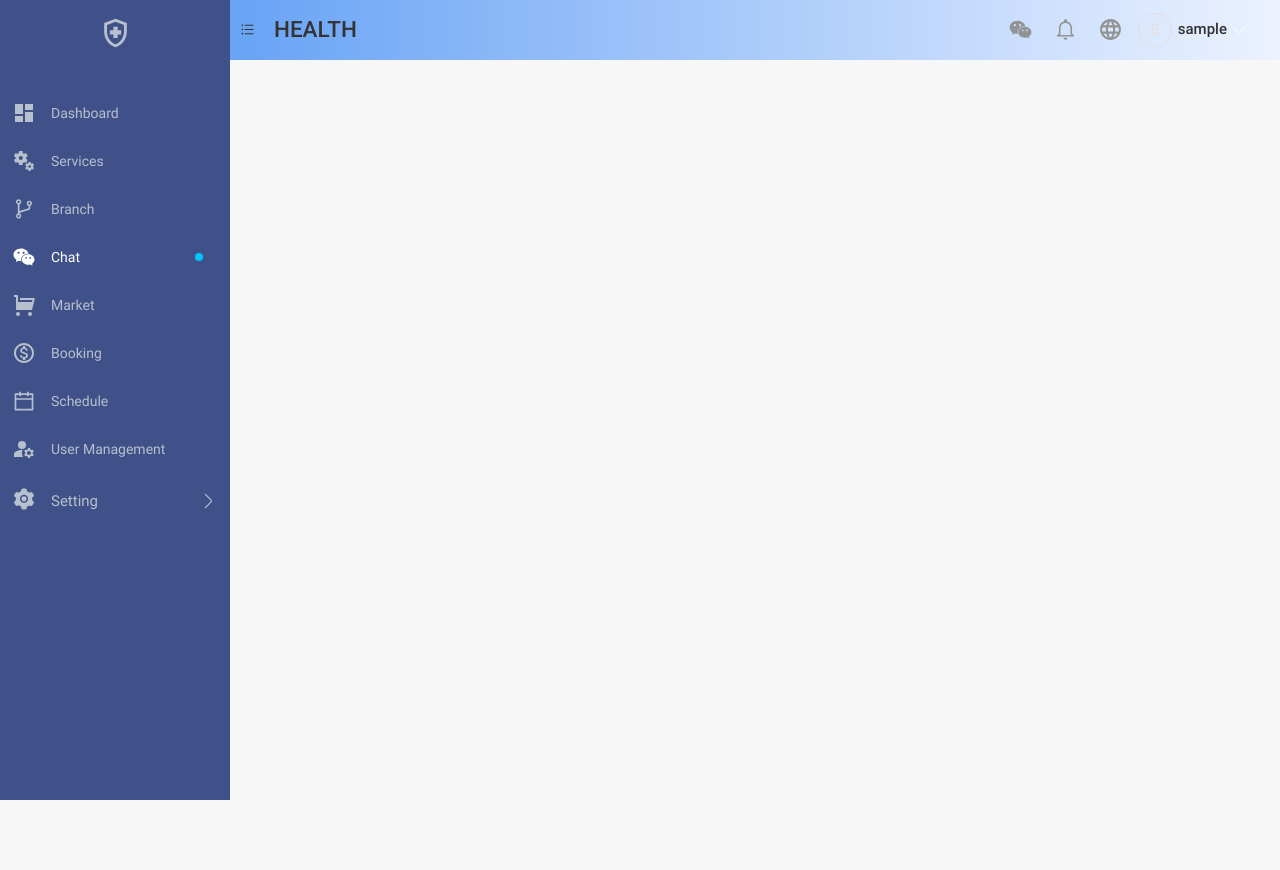
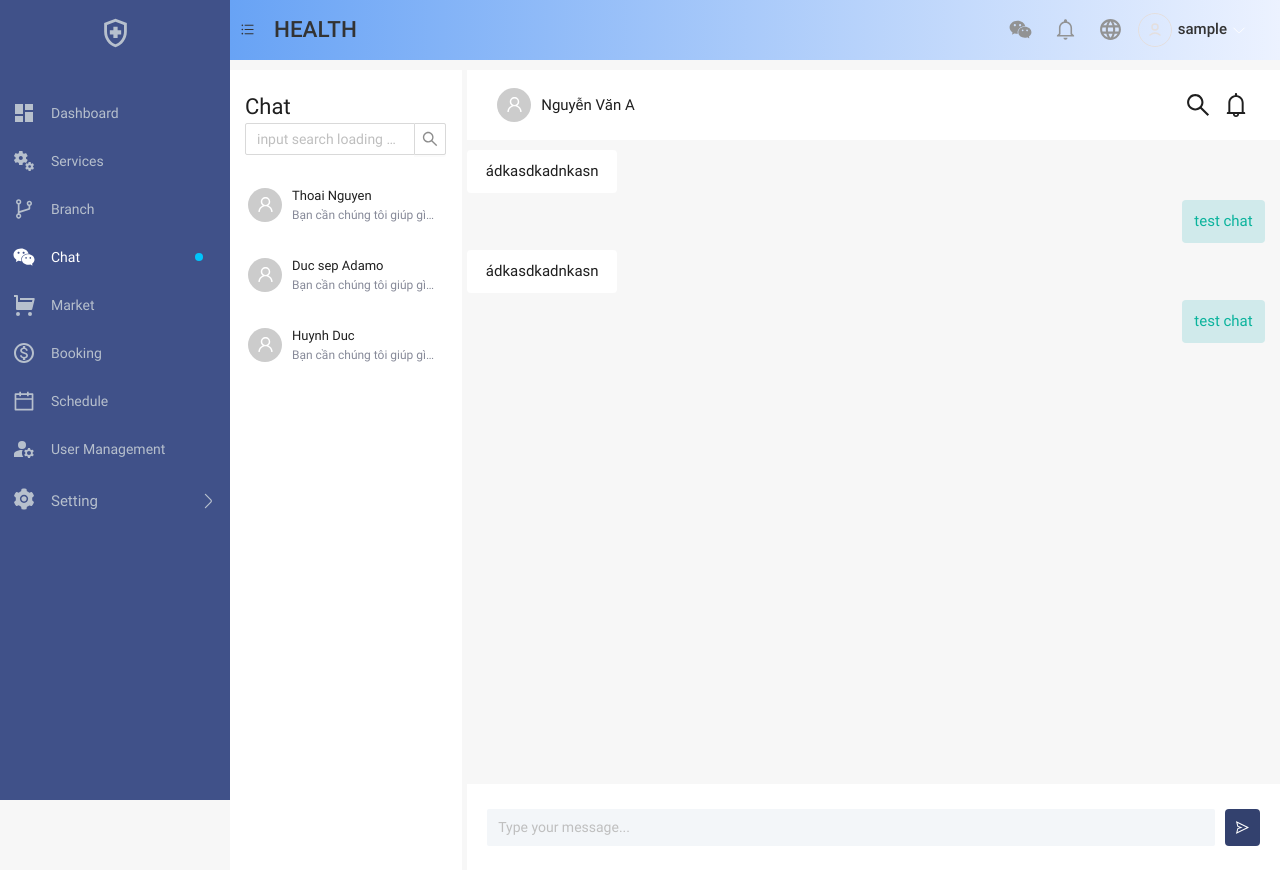
Before and after one commit to ducphd2/misalon-admin, a React (Create React App) app: page /chat in a window 1280 px wide. Before the commit the page ends 800 px from the top, so only its background shows below. Built offline with nearby package versions, Linux system fonts and the light colour scheme; sample sign-in values are in the browser's storage.

Commit message:
update UI chat

```diff
--- a/package.json
+++ b/package.json
@@ -77,6 +77,7 @@
   "devDependencies": {
     "@faker-js/faker": "^8.0.1",
     "@types/google-map-react": "^2.1.7",
+    "emoji-picker-react": "^4.4.9",
     "google-map-react": "^2.2.1"
   }
 }
--- a/src/components/Protected/Protected.tsx
+++ b/src/components/Protected/Protected.tsx
@@ -11,6 +11,7 @@ import Dashboard from "../../pages/Dashboard/Dashboard";
 import Booking from "../../pages/Booking/Booking";
 import Schedule from "../../pages/Shedule/Schedule";
 import UserManagement from "../../pages/UserManagement/UserManagement";
+const Chat = lazy(() => import("../../pages/Chat"));
 const Header = lazy(() => import("../Header"));
 const Sidebar = lazy(() => import("../Sidebar"));
 const Branch = lazy(() => import("../../pages/Branch"));
@@ -59,6 +60,11 @@ const Protected = (props: any) => {
     {
       path: "dashboard",
       component: <Dashboard />,
+      isAdmin: false,
+    },
+    {
+      path: "chat",
+      component: <Chat />,
       isAdmin: false,
     },
     {
--- /dev/null
+++ b/src/pages/Chat/Chat.tsx
@@ -0,0 +1,80 @@
+import React, { useState } from "react";
+import Styles from "./chat.module.scss";
+import ChatBox from "./ChatBox";
+import { UserOutlined } from "@ant-design/icons";
+import { Input, Avatar } from "antd";
+const { Search } = Input;
+
+function Chat() {
+  const [active, setActive] = useState<string>("");
+  const activeChat = (values: string) => {
+    setActive(values);
+  };
+  return (
+    <div className={Styles.main}>
+      <div className={Styles.listChat}>
+        <div className={Styles.headerChat}>
+          <div>Chat</div>
+          <Search
+            placeholder="input search loading default"
+            loading={false}
+            style={{ marginBottom: "15px" }}
+          />
+        </div>
+        <div
+          className={
+            Styles.itemChat + " " + `${active === "1" ? Styles.activeChat : ""}`
+          }
+          onClick={() => {
+            activeChat("1");
+          }}
+        >
+          <div className={Styles.avatar}>
+            <Avatar size={34} icon={<UserOutlined />} />
+          </div>
+          <div className={Styles.nameUser}>
+            <div>Thoai Nguyen</div>
+            <div>Bạn cần chúng tôi giúp gì nhỉ</div>
+          </div>
+        </div>
+        <div
+          className={
+            Styles.itemChat + " " + `${active === "2" ? Styles.activeChat : ""}`
+          }
+          onClick={() => {
+            activeChat("2");
+          }}
+        >
+          <div className={Styles.avatar}>
+            <Avatar size={34} icon={<UserOutlined />} />
+          </div>
+          <div className={Styles.nameUser}>
+            <div>Duc sep Adamo</div>
+            <div>Bạn cần chúng tôi giúp gì nhỉ</div>
+          </div>
+        </div>
+        <div
+          className={
+            Styles.itemChat + " " + `${active === "3" ? Styles.activeChat : ""}`
+          }
+          onClick={() => {
+            activeChat("3");
+          }}
+        >
+          <div className={Styles.avatar}>
+            <Avatar size={34} icon={<UserOutlined />} />
+          </div>
+          <div className={Styles.nameUser}>
+            <div>Huynh Duc</div>
+            <div>Bạn cần chúng tôi giúp gì nhỉ</div>
+          </div>
+        </div>
+      </div>
+      <div className={Styles.content}>
+        <ChatBox />
+      </div>
+    </div>
+  );
+}
+
+export default Chat;
--- /dev/null
+++ b/src/pages/Chat/ChatBox.tsx
@@ -0,0 +1,92 @@
+import React from "react";
+import { UserOutlined } from "@ant-design/icons";
+import { Input, Avatar } from "antd";
+import InputChat from "./InputChat";
+import { AiOutlineSearch, AiOutlineBell } from "react-icons/ai";
+import styles, { styled } from "styled-components";
+
+function ChatBox() {
+  return (
+    <div>
+      <UserChatTop>
+        <SFlexItem>
+          {" "}
+          <Avatar
+            size={34}
+            icon={<UserOutlined />}
+            style={{ marginRight: "10px" }}
+          />{" "}
+          Nguyễn Văn A
+        </SFlexItem>
+        <SFlexItem>
+          <AiOutlineSearch size={28} style={{ margin: "0px 10px" }} />
+          <AiOutlineBell size={28} />
+        </SFlexItem>
+      </UserChatTop>
+      <ContentChat>
+        <Item>
+          <TextWrapContent>ádkasdkadnkasn</TextWrapContent>
+        </Item>
+        <Item>
+          <TextWrap>test chat</TextWrap>
+        </Item>
+        <Item>
+          <TextWrapContent>ádkasdkadnkasn</TextWrapContent>
+        </Item>
+        <Item>
+          <TextWrap>test chat</TextWrap>
+        </Item>
+      </ContentChat>
+      <InputChat />
+    </div>
+  );
+}
+const UserChatTop = styled.div`
+  width: 100%;
+  height: 70px;
+  background-color: white;
+  display: flex;
+  align-items: center;
+  justify-content: space-between;
+  padding: 0px 30px;
+`;
+
+const ContentChat = styled.div`
+  padding: 10px 0px;
+  width: 100%;
+`;
+const Item = styled.div`
+  width: 100%;
+  position: relative;
+  height: 50px;
+`;
+const TextWrapContent = styled.div`
+  background-color: white;
+  height: 43px;
+  width: 150px;
+  border-radius: 4px;
+  padding: 0px 6px;
+  display: flex;
+  align-items: center;
+  justify-content: center;
+`;
+const TextWrap = styled.div`
+  background-color: white;
+  height: 43px;
+  float: right;
+  width: 83px;
+  margin-right: 15px;
+  border-radius: 4px;
+  display: flex;
+  align-items: center;
+  justify-content: center;
+  color: #0ab39c;
+  background-color: #d0eaeb;
+`;
+
+const SFlexItem = styled.div`
+  display: flex;
+  align-items: center;
+`;
+
+export default ChatBox;
--- /dev/null
+++ b/src/pages/Chat/InputChat.tsx
@@ -0,0 +1,48 @@
+import React from "react";
+import styled from "styled-components";
+import EmojiPicker from "emoji-picker-react";
+import { Input } from "antd";
+import { AiOutlineSend } from "react-icons/ai";
+
+function InputChat() {
+  return (
+    <ContainerInput>
+      {/* <EmojiPicker /> */}
+      <InputSend placeholder="Type your message..." />
+      <ButtonSend>
+        <AiOutlineSend color="white" />
+      </ButtonSend>
+    </ContainerInput>
+  );
+}
+
+const ContainerInput = styled.div`
+  height: 86px;
+  width: 100%;
+  background-color: white;
+  display: flex;
+  align-items: center;
+  padding: 0px 20px;
+  justify-content: space-between;
+  position: absolute;
+  bottom: 0px;
+  right: 0px;
+`;
+const InputSend = styled(Input)`
+  background-color: #f3f6f9;
+  border: none;
+  height: 37px;
+`;
+const ButtonSend = styled.button`
+  display: flex;
+  background-color: #33416e;
+  border-radius: 4px;
+  justify-content: center;
+  align-items: center;
+  height: 37px;
+  width: 37px;
+  margin-left: 10px;
+  border: none;
+`;
+
+export default InputChat;
--- /dev/null
+++ b/src/pages/Chat/chat.module.scss
@@ -0,0 +1,49 @@
+.listChat {
+  width: 300px;
+  height: 100vh;
+  background-color: white;
+  //   padding: 10px 35px;
+}
+.content {
+  width: 100%;
+  position: relative;
+  //   height: 100vh;
+}
+.main {
+  display: flex;
+  margin-top: 10px;
+  column-gap: 5px;
+}
+.itemChat {
+  height: 70px;
+  width: 100%;
+  display: flex;
+  align-items: center;
+  justify-content: space-between;
+  background-color: white;
+  column-gap: 10px;
+  padding: 10px 18px;
+  cursor: pointer;
+  //   margin-bottom: 15px;
+}
+.nameUser {
+  & > div:nth-child(2) {
+    color: #878a99;
+    font-size: 12px;
+    display: -webkit-box;
+    -webkit-line-clamp: 1;
+    -webkit-box-orient: vertical;
+    overflow: hidden;
+  }
+  & > div:nth-child(1) {
+    font-size: 13px;
+  }
+}
+.activeChat {
+  background-color: #daf4f0;
+}
+.headerChat {
+  padding: 0px 15px;
+  font-size: 22px;
+  padding-top: 20px;
+}
--- /dev/null
+++ b/src/pages/Chat/index.ts
@@ -0,0 +1 @@
+export { default } from "./Chat";
```
